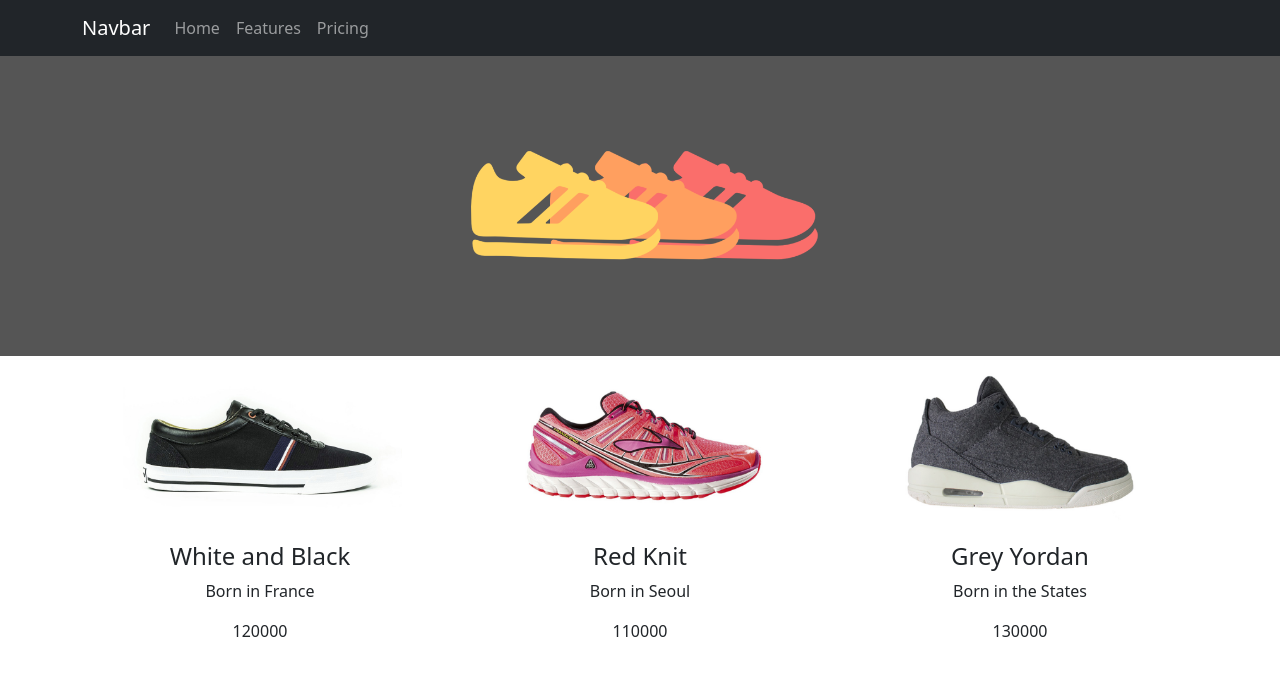
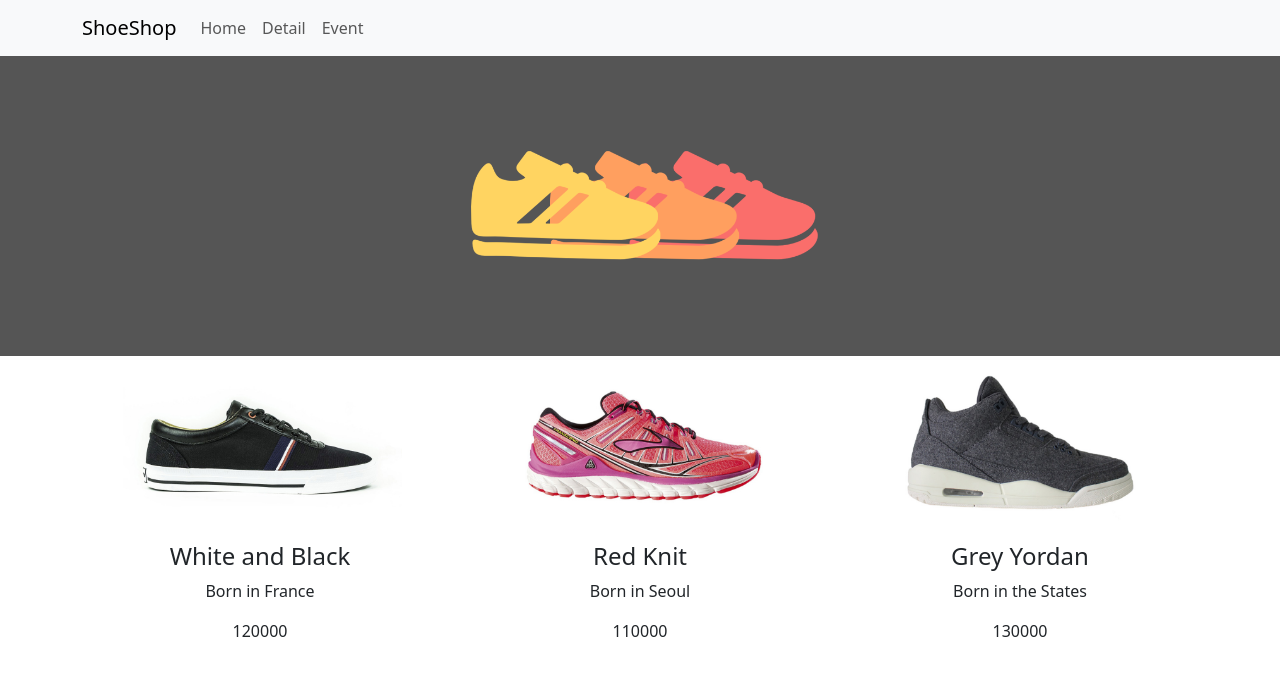
Before and after one commit to hynb12/react, a React (Create React App) app in the folder shop/: page / in a window 1280 px wide. Shown: the top 676 px of the page. Built offline with nearby package versions, Linux system fonts and the light colour scheme.

Commit message:
20231231

```diff
--- a/shop/src/App.js
+++ b/shop/src/App.js
@@ -7,42 +7,108 @@ import bg from "./img/bg.png";
 import Row from "react-bootstrap/Row";
 import { useState } from "react";
 import data from "./data.js";
-import { Route, Routes, Link } from "react-router-dom";
+import { Route, Routes, Link, useNavigate, Outlet } from "react-router-dom";
+import Detail from "./routes/Detail.js";
 
 // 페이지나느눈법(리엑트)
 // 1. 컴포넌트 만들어서 상세페이지 내용 채움
 // 2. 누가 /detail 접속하면 그 컴포넌트 보여줌
-
 function App() {
-  <Routes>
-    <route path="/detail" element={<div>상세페이지임</div>}></route>
-    <route />
-  </Routes>;
-
   let [shoes, setShoes] = useState(data);
+  //  페이지 이동기능을 만들고 싶으면 useNavigate() 씁니다.
+  let navigate = useNavigate();
 
   return (
     <div className="App">
-      <Navbar bg="dark" data-bs-theme="dark">
+      <Navbar bg="light" data-bs-theme="light">
         <Container>
-          <Navbar.Brand href="#home">Navbar</Navbar.Brand>
+          <Navbar.Brand>ShoeShop</Navbar.Brand>
           <Nav className="me-auto">
-            <Nav.Link href="#home">Home</Nav.Link>
-            <Nav.Link href="#features">Features</Nav.Link>
-            <Nav.Link href="#pricing">Pricing</Nav.Link>
+            <Nav.Link
+              onClick={() => {
+                // navigate(-1); // 뒤로가기(-2하면 2번감)
+                navigate("/");
+              }}
+            >
+              Home
+            </Nav.Link>
+            <Nav.Link
+              onClick={() => {
+                navigate("/detail");
+              }}
+            >
+              Detail
+            </Nav.Link>
+            <Nav.Link
+              onClick={() => {
+                navigate("/event");
+              }}
+            >
+              Event
+            </Nav.Link>
+            {/* <Nav.Link href="/">Home</Nav.Link>
+            <Nav.Link href="/detail">detail</Nav.Link> */}
           </Nav>
         </Container>
       </Navbar>
+      <div className="main-bg" style={{ backgroundImage: `url(${bg})` }}></div>
+      {/* <Link to="/">홈</Link>
+      <Link to="/detail">상세페이지</Link> */}
 
-      <div className="main-bg" style={{ backgroundImage: `url(${bg})` }}></div>
-      <Container>
-        <Row>
-          {shoes.map((a, i) => {
-            return <Card a={a} i={i} />;
-          })}
-        </Row>
-      </Container>
+      <Routes>
+        <Route path="" element={<MainPage shoes={shoes} />} />
+        <Route path="detail" element={<Detail />} />
+        <Route path="about" element={<About />}>
+          {/*
+          <Route>안에 <Route>를 넣을 수 있는데 이걸 Nested routes 라고 부릅니다.
+          /about/member
+          /about/location
+          */}
+          <Route path="member" element={<div>멤버임</div>} />
+          <Route path="location" element={<About />} />
+        </Route>
+        <Route path="event" element={<EventPage />}>
+          <Route path="one" element={<p>첫 주문시 양배추즙 서비스</p>} />
+          <Route path="two" element={<p>생일기념 쿠폰받기</p>} />
+        </Route>
+        {/* 404페이지는 */}
+        <Route path="*" element={<div>없는페이지에요</div>} />
+      </Routes>
     </div>
+  );
+}
+
+function About() {
+  return (
+    <div>
+      <h4>회사정보임</h4>
+      {/*
+      /about/member로 접속시 <Outlet>자리에 아까의 <div> 박스들이 잘 보입니다.
+      그래서 유사한 서브페이지들이 많이 필요하다면 이렇게 만들어도 됩니다.
+      */}
+      <Outlet></Outlet>
+    </div>
+  );
+}
+
+function EventPage() {
+  return (
+    <div>
+      <h4>오늘의 이벤트</h4>
+      <Outlet></Outlet>
+    </div>
+  );
+}
+
+function MainPage({ shoes }) {
+  return (
+    <Container>
+      <Row>
+        {shoes.map((a, i) => {
+          return <Card product={a} idx={i} />;
+        })}
+      </Row>
+    </Container>
   );
 }
 
@@ -50,12 +116,12 @@ function Card(props) {
   return (
     <div className="col-md-4">
       <img
-        src={process.env.PUBLIC_URL + "/img/shoes" + (props.i + 1) + ".jpg"}
+        src={process.env.PUBLIC_URL + "/img/shoes" + (props.idx + 1) + ".jpg"}
         width="80%"
       />
-      <h4>{props.a.title}</h4>
-      <p>{props.a.content}</p>
-      <p>{props.a.price}</p>
+      <h4>{props.product.title}</h4>
+      <p>{props.product.content}</p>
+      <p>{props.product.price}</p>
     </div>
   );
 }
--- /dev/null
+++ b/shop/src/routes/Detail.js
@@ -0,0 +1,25 @@
+import "../App.css";
+import "bootstrap/dist/css/bootstrap.min.css";
+
+function Detail() {
+  return (
+    <div className="container">
+      <div className="row">
+        <div className="col-md-6">
+          <img
+            src="https://codingapple1.github.io/shop/shoes1.jpg"
+            width="100%"
+          />
+        </div>
+        <div className="col-md-6">
+          <h4 className="pt-5">상품명</h4>
+          <p>상품설명</p>
+          <p>120000원</p>
+          <button className="btn btn-danger">주문하기</button>
+        </div>
+      </div>
+    </div>
+  );
+}
+
+export default Detail;
```
Also changed, not shown: 1 other file (tests, documents, lock files or other folders).
